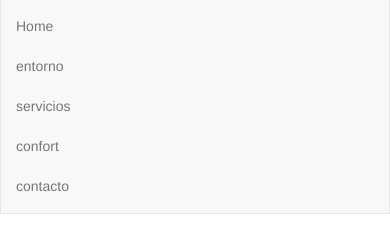
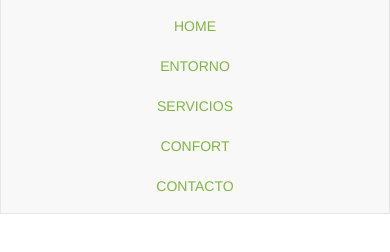
Before and after one commit to maumartti/tikilander, a plain HTML site: page index.html in a window 390 px wide. Both pictures are taken after a click on the button "Toggle navigation". Shown: the part 54-306 px from the top of the page. Drawn offline with Linux system fonts and the light colour scheme.

Commit message:
actualizacion nav

```diff
--- a/css/style.css
+++ b/css/style.css
@@ -32,3 +32,20 @@ h1 span{
 .navbar-brand{
 	padding:5px;
 }
+.navbar-default .navbar-nav > li{
+	text-align: center;
+}
+
+.navbar-default .navbar-nav > li > a{
+	text-transform: uppercase;
+	font-weight: 400;
+	color:#83B541;
+}
+
+/*media menor a 768*/
+@media(max-width: 768px){
+	.navbar-default .navbar-nav > li:hover{
+	background:#83B541;
+	color: #fff;
+	}
+}
```
